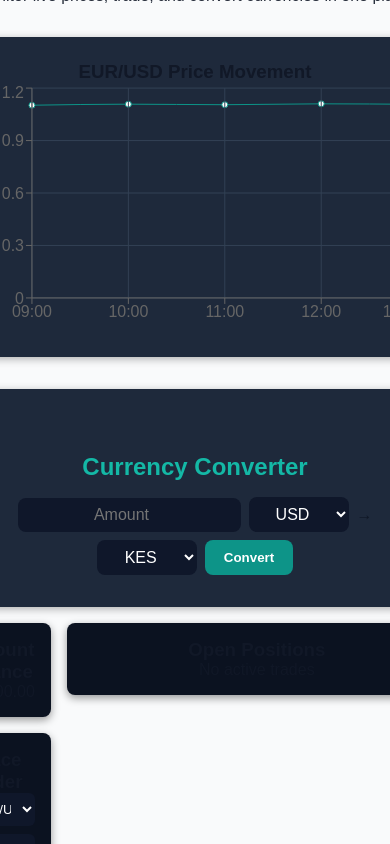
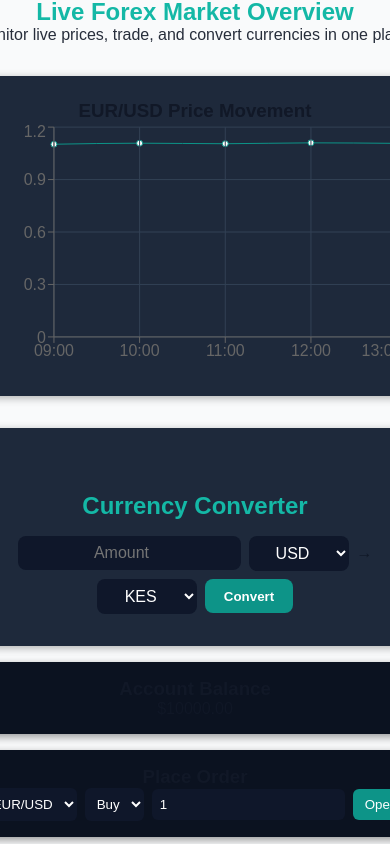
Before and after one commit to fiskey260/fiskey-pwa, a React (Vite) app: page / in a window 390 px wide. Built offline with nearby package versions, Linux system fonts and the light colour scheme.

Commit message:
Update App.css

```diff
--- a/src/App.css
+++ b/src/App.css
@@ -1,24 +1,21 @@
-/* ===========================
-   Global Styles & Scaling Fix
-=========================== */
+/* src/App.css */
+
+/* Fix zoom/scaling on all devices */
 html, body {
   width: 100%;
   height: 100%;
   overflow-x: hidden;
-  margin: 0;
-  padding: 0;
   touch-action: manipulation;
   -webkit-text-size-adjust: 100%;
   zoom: 1;
   transform: scale(1);
+  margin: 0;
   font-family: 'Poppins', sans-serif;
   background-color: #0f172a;
   color: #f8fafc;
 }
 
-/* ===========================
-   Navbar
-=========================== */
+/* Navbar */
 .navbar {
   display: flex;
   justify-content: space-between;
@@ -26,6 +23,7 @@ html, body {
   padding: 1rem 2rem;
   background-color: #0d9488;
   box-shadow: 0 2px 5px rgba(0, 0, 0, 0.2);
+  flex-wrap: wrap;
 }
 
 .navbar h1 {
@@ -43,11 +41,9 @@ html, body {
   text-decoration: underline;
 }
 
-/* ===========================
-   Main Section
-=========================== */
+/* Main Section */
 main {
-  padding: 2rem;
+  padding: 1.5rem;
   text-align: center;
 }
 
@@ -61,9 +57,7 @@ p {
   opacity: 0.9;
 }
 
-/* ===========================
-   Forex Rates Grid
-=========================== */
+/* Rates Grid */
 .rates-grid {
   display: grid;
   grid-template-columns: repeat(auto-fit, minmax(120px, 1fr));
@@ -84,9 +78,7 @@ p {
   color: #0d9488;
 }
 
-/* ===========================
-   Currency Converter
-=========================== */
+/* Currency Converter */
 .converter-box {
   background-color: #1e293b;
   margin-top: 2rem;
@@ -97,8 +89,10 @@ p {
   align-items: center;
   gap: 1rem;
   box-shadow: 0 2px 8px rgba(0, 0, 0, 0.3);
-  max-width: 100%;
-  box-sizing: border-box;
+  width: 100%;
+  max-width: 600px;
+  margin-left: auto;
+  margin-right: auto;
 }
 
 .converter-box .inputs {
@@ -143,9 +137,7 @@ p {
   margin-top: 1rem;
 }
 
-/* ===========================
-   Chart Section
-=========================== */
+/* 📊 Chart Section */
 .chart-box {
   background-color: #1e293b;
   margin-top: 2rem;
@@ -153,45 +145,43 @@ p {
   border-radius: 0.75rem;
   box-shadow: 0 2px 8px rgba(0, 0, 0, 0.3);
   max-width: 100%;
+  width: 100%;
   box-sizing: border-box;
 }
 
-/* ===========================
-   Trading Dashboard UI
-=========================== */
+/* Trading UI additions */
 .trade-grid {
   display: grid;
   grid-template-columns: 1fr 380px;
   gap: 1rem;
   margin-top: 1rem;
   align-items: start;
-  max-width: 100%;
-  box-sizing: border-box;
 }
 
-.balance-card, .order-card, .positions-card, .history-card {
+.balance-card,
+.order-card,
+.positions-card,
+.history-card {
   background: #0b1220;
   padding: 1rem;
   border-radius: 8px;
   margin-bottom: 1rem;
-  box-shadow: 0 3px 8px rgba(0,0,0,0.4);
+  box-shadow: 0 3px 8px rgba(0, 0, 0, 0.4);
 }
 
 .order-card .inputs {
-  display:flex;
-  gap:8px;
-  align-items:center;
-  flex-wrap: wrap;
+  display: flex;
+  gap: 8px;
+  align-items: center;
 }
 
-.order-card input, .order-card select {
+.order-card input,
+.order-card select {
   padding: 8px;
   border-radius: 6px;
   border: none;
   background: #0f172a;
   color: #fff;
-  width: 100%;
-  box-sizing: border-box;
 }
 
 .primary {
@@ -203,27 +193,38 @@ p {
   cursor: pointer;
 }
 
-.primary:hover {
-  background: #14b8a6;
-  transform: scale(1.03);
-}
-
 .position-row {
-  display:flex;
-  justify-content:space-between;
-  align-items:center;
-  gap:8px;
-  background:#071122;
-  padding:8px;
-  border-radius:6px;
-  margin-bottom:8px;
+  display: flex;
+  justify-content: space-between;
+  align-items: center;
+  gap: 8px;
+  background: #071122;
+  padding: 8px;
+  border-radius: 6px;
+  margin-bottom: 8px;
 }
 
 .close-btn {
-  background:#ef4444;
-  color:white;
-  padding:6px 8px;
-  border:none;
-  border-radius:6px;
-  cursor:pointer;
+  background: #ef4444;
+  color: white;
+  padding: 6px 8px;
+  border: none;
+  border-radius: 6px;
+  cursor: pointer;
+}
+
+/* ✅ Responsive fixes */
+@media (max-width: 768px) {
+  .trade-grid {
+    grid-template-columns: 1fr;
   }
+
+  .navbar {
+    flex-direction: column;
+    text-align: center;
+  }
+
+  .navbar nav a {
+    margin: 0.5rem;
+  }
+   }
```
